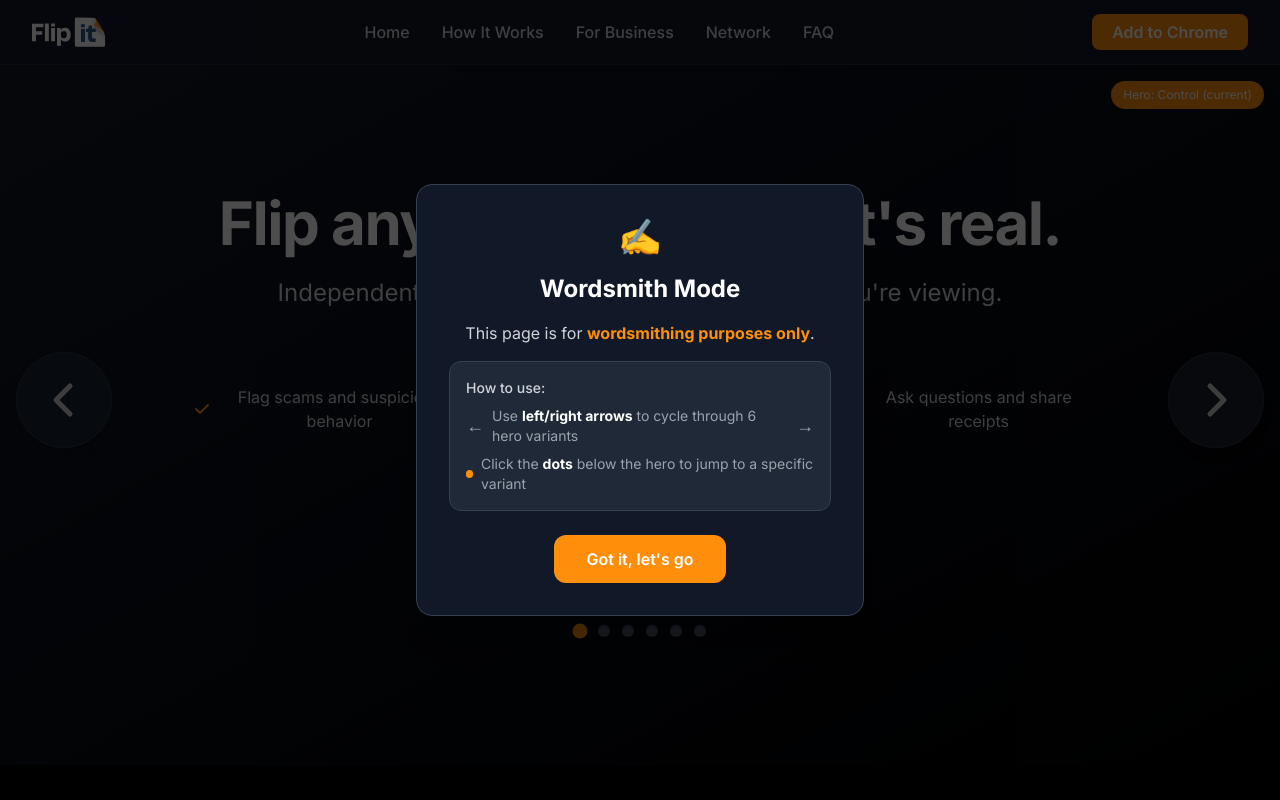
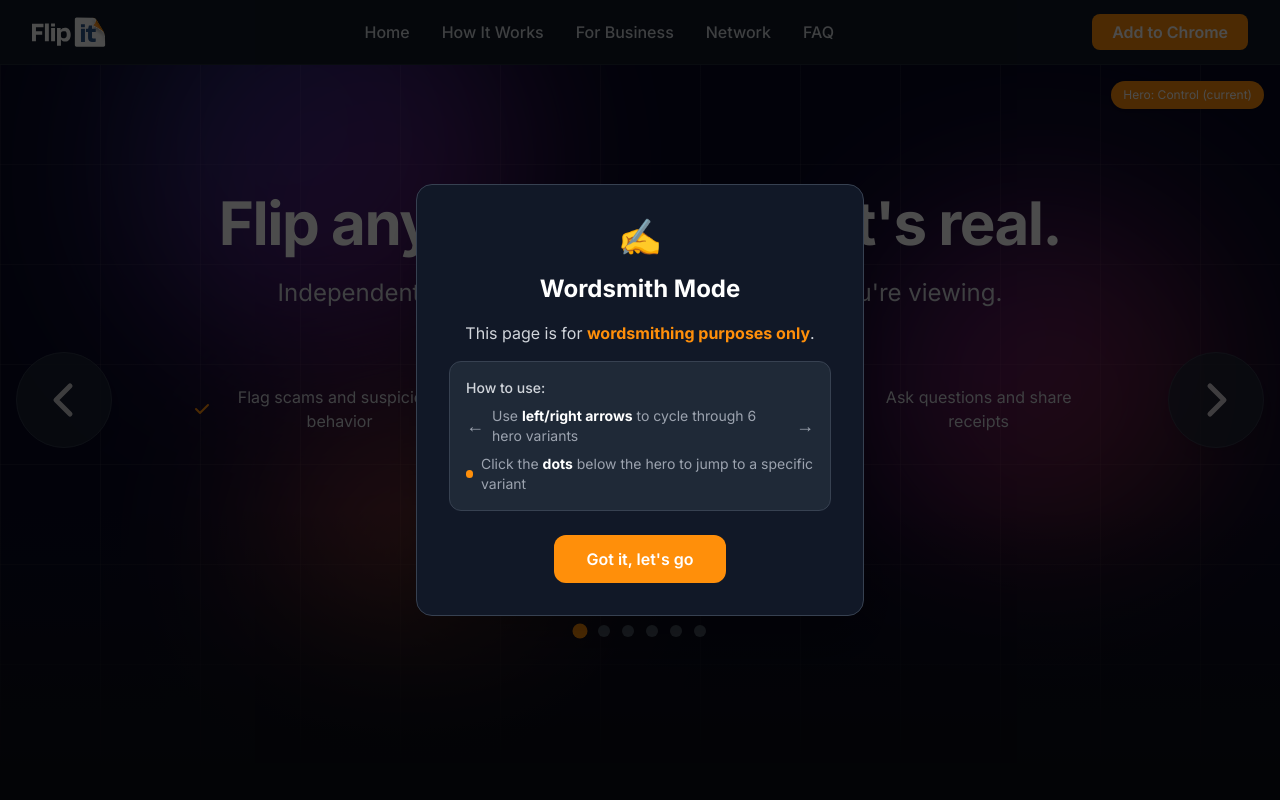
Before and after one commit to mikehelm/flipitwords, a Next.js app: page / in a window 1280 px wide. Shown: the top 800 px of the page. Built offline with nearby package versions, Linux system fonts and the light colour scheme.

Commit message:
Add Flipit background pattern: grid, gradient orbs, navy base (#070823)

```diff
--- a/app/globals.css
+++ b/app/globals.css
@@ -4,7 +4,7 @@
 
 :root {
   --foreground: #ffffff;
-  --background: #0a0a0a;
+  --background: #070823;
   --flipit-orange: #FF8F0A;
 }
 
@@ -30,3 +30,81 @@ body {
 .hover\:bg-orange-600:hover {
   background-color: #e67e00;
 }
+
+/* Flipit background pattern */
+.flipit-bg {
+  background-color: #070823;
+  position: relative;
+}
+
+.flipit-bg::before {
+  content: '';
+  position: absolute;
+  inset: 0;
+  background:
+    repeating-linear-gradient(
+      0deg,
+      rgba(114, 114, 114, 0.15) 0px,
+      rgba(114, 114, 114, 0.15) 1px,
+      transparent 1px,
+      transparent 100px
+    ),
+    repeating-linear-gradient(
+      90deg,
+      rgba(114, 114, 114, 0.15) 0px,
+      rgba(114, 114, 114, 0.15) 1px,
+      transparent 1px,
+      transparent 100px
+    );
+  pointer-events: none;
+}
+
+/* Gradient orbs */
+.flipit-orbs {
+  position: absolute;
+  inset: 0;
+  overflow: hidden;
+  pointer-events: none;
+}
+
+.flipit-orb {
+  position: absolute;
+  border-radius: 50%;
+  filter: blur(80px);
+  opacity: 0.4;
+}
+
+.flipit-orb-1 {
+  width: 400px;
+  height: 400px;
+  top: -100px;
+  left: 10%;
+  background: linear-gradient(135deg, #2b7fff, #ad46ff, #f6339a);
+}
+
+.flipit-orb-2 {
+  width: 350px;
+  height: 350px;
+  top: 20%;
+  right: 5%;
+  background: linear-gradient(135deg, #ad46ff, #f6339a, #ff6500);
+}
+
+.flipit-orb-3 {
+  width: 300px;
+  height: 300px;
+  bottom: 10%;
+  left: 20%;
+  background: linear-gradient(135deg, #f6339a, #ff6f3c, #ff9d33);
+}
+
+/* Bottom fade */
+.flipit-fade-bottom {
+  position: absolute;
+  bottom: 0;
+  left: 0;
+  right: 0;
+  height: 256px;
+  background: linear-gradient(transparent, #0b0d15);
+  pointer-events: none;
+}
--- a/app/layout.tsx
+++ b/app/layout.tsx
@@ -26,10 +26,10 @@ export default function RootLayout({
 }) {
   return (
     <html lang="en" className="dark">
-      <body className={`${inter.className} bg-black text-white`}>
+      <body className={`${inter.className} bg-[#070823] text-white`}>
         <HeroVariantProvider>
           <Header />
-          <main className="min-h-screen bg-black">
+          <main className="min-h-screen bg-[#070823]">
             {children}
           </main>
           <Footer />
--- a/components/BusinessCTA.tsx
+++ b/components/BusinessCTA.tsx
@@ -8,7 +8,7 @@ export default function BusinessCTA() {
   ];
 
   return (
-    <section className="py-16 sm:py-24 bg-black">
+    <section className="py-16 sm:py-24 bg-[#0b0d15]">
       <div className="max-w-7xl mx-auto px-4 sm:px-6 lg:px-8">
         <div className="max-w-3xl mx-auto text-center">
           <h2 className="text-3xl sm:text-4xl font-bold text-white mb-4">For businesses: participate early</h2>
@@ -16,18 +16,18 @@ export default function BusinessCTA() {
             Be part of the conversation where your customers make decisions.
           </p>
 
-          <div className="bg-gray-900 border border-gray-700 rounded-xl p-8 mb-8">
-            <h3 className="font-bold text-white mb-4">What participating means:</h3>
-            <ul className="space-y-3 text-left max-w-md mx-auto">
+          <div className="bg-[#12141f] border border-gray-800 rounded-xl p-8 mb-8 text-left">
+            <h3 className="font-bold text-white mb-4 text-center">What participating means:</h3>
+            <ul className="space-y-3 max-w-md mx-auto">
               {benefits.map((benefit, index) => (
                 <li key={index} className="flex items-center gap-3">
-                  <span className="text-flipit-orange">✓</span>
+                  <span className="text-flipit-orange text-xl">✓</span>
                   <span className="text-gray-300">{benefit}</span>
                 </li>
               ))}
             </ul>
 
-            <div className="mt-6 p-4 bg-red-900/30 border border-red-700 rounded-lg">
+            <div className="mt-6 p-4 bg-red-900/20 border border-red-700/50 rounded-lg text-center">
               <p className="text-red-400 font-medium">⚠️ You can&apos;t remove user reviews.</p>
             </div>
           </div>
--- a/components/Demo.tsx
+++ b/components/Demo.tsx
@@ -13,7 +13,7 @@ export default function Demo() {
   const [activeScenario, setActiveScenario] = useState('shopping');
 
   return (
-    <section id="demo" className="py-16 sm:py-24 bg-black">
+    <section id="demo" className="py-16 sm:py-24 bg-[#0b0d15]">
       <div className="max-w-7xl mx-auto px-4 sm:px-6 lg:px-8">
         <h2 className="text-3xl sm:text-4xl font-bold text-white text-center mb-4">See it in action</h2>
         <p className="text-lg text-gray-400 text-center mb-12">Click a scenario to see what Flipit reveals</p>
@@ -27,7 +27,7 @@ export default function Demo() {
               className={`px-6 py-3 rounded-full font-medium transition-all ${
                 activeScenario === scenario.id
                   ? 'bg-flipit-orange text-white shadow-lg'
-                  : 'bg-gray-800 text-gray-300 hover:bg-gray-700'
+                  : 'bg-[#1a1d2e] text-gray-300 hover:bg-[#252840]'
               }`}
             >
               {scenario.label}
@@ -39,7 +39,7 @@ export default function Demo() {
         <div className="relative max-w-5xl mx-auto">
           <div className="grid md:grid-cols-2 gap-6">
             {/* Mock webpage */}
-            <div className="bg-gradient-to-br from-gray-800 to-gray-900 rounded-xl aspect-[4/3] flex items-center justify-center relative overflow-hidden border border-gray-700">
+            <div className="bg-gradient-to-br from-[#1a1d2e] to-[#0f1120] rounded-xl aspect-[4/3] flex items-center justify-center relative overflow-hidden border border-gray-800">
               <div className="absolute inset-0 opacity-30">
                 <div className="absolute top-4 left-4 right-4 h-8 bg-gray-700 rounded"></div>
                 <div className="absolute top-16 left-4 right-4 h-4 bg-gray-700 rounded w-3/4"></div>
@@ -57,19 +57,19 @@ export default function Demo() {
             </div>
 
             {/* Flipit overlay */}
-            <div className="bg-gray-900 border border-gray-700 rounded-xl shadow-xl p-6 space-y-4">
-              <div className="flex items-center gap-2 border-b border-gray-700 pb-4">
+            <div className="bg-[#12141f] border border-gray-800 rounded-xl shadow-xl p-6 space-y-4">
+              <div className="flex items-center gap-2 border-b border-gray-800 pb-4">
                 <span className="text-flipit-orange font-bold">Flipit</span>
                 <span className="text-gray-500 text-sm">Overlay</span>
               </div>
 
               {/* Warning */}
-              <div className="p-4 rounded-lg bg-yellow-900/30 border border-yellow-700">
+              <div className="p-4 rounded-lg bg-yellow-900/20 border border-yellow-700/50">
                 <p className="font-medium text-sm text-yellow-300">⚠️ 23 users reported delayed shipping</p>
               </div>
 
               {/* Review */}
-              <div className="border border-gray-700 rounded-lg p-4">
+              <div className="border border-gray-800 rounded-lg p-4">
                 <div className="flex items-center gap-2 mb-2">
                   <div className="w-8 h-8 bg-gray-700 rounded-full flex items-center justify-center text-sm font-medium text-gray-300">S</div>
                   <span className="font-medium text-sm text-gray-200">Sarah M.</span>
@@ -85,7 +85,7 @@ export default function Demo() {
               </div>
 
               {/* Conversation */}
-              <div className="bg-gray-800 rounded-lg p-4">
+              <div className="bg-[#1a1d2e] rounded-lg p-4">
                 <div className="flex items-center gap-2 mb-2">
                   <span className="font-medium text-sm text-gray-200">Mike T.</span>
                   <span className="text-gray-500 text-xs">2 hours ago</span>
@@ -94,7 +94,7 @@ export default function Demo() {
               </div>
 
               {/* Official response */}
-              <div className="border-2 border-flipit-orange/30 rounded-lg p-4 bg-flipit-orange/10">
+              <div className="border-2 border-flipit-orange/30 rounded-lg p-4 bg-flipit-orange/5">
                 <div className="flex items-center gap-2 mb-2">
                   <span className="font-medium text-sm text-gray-200">Store Official</span>
                   <span className="bg-flipit-orange text-white text-xs px-2 py-0.5 rounded-full">✓ Verified</span>
--- a/components/Hero.tsx
+++ b/components/Hero.tsx
@@ -23,10 +23,20 @@ export default function Hero({ variant }: HeroProps) {
   };
 
   return (
-    <section className="bg-gradient-to-br from-gray-900 to-black py-16 sm:py-24 lg:py-32 relative">
+    <section className="flipit-bg py-16 sm:py-24 lg:py-32 relative min-h-[80vh]">
+      {/* Gradient orbs */}
+      <div className="flipit-orbs">
+        <div className="flipit-orb flipit-orb-1"></div>
+        <div className="flipit-orb flipit-orb-2"></div>
+        <div className="flipit-orb flipit-orb-3"></div>
+      </div>
+
+      {/* Bottom fade */}
+      <div className="flipit-fade-bottom"></div>
+
       {mounted && isTestMode && <HeroBadge />}
 
-      <div className="max-w-7xl mx-auto px-4 sm:px-6 lg:px-8 text-center">
+      <div className="max-w-7xl mx-auto px-4 sm:px-6 lg:px-8 text-center relative z-10">
         {/* Kicker - optional smaller text above headline */}
         {variant.kicker && (
           <p className="text-sm sm:text-base font-semibold text-flipit-orange uppercase tracking-wide mb-4">
--- a/components/HowItWorks.tsx
+++ b/components/HowItWorks.tsx
@@ -6,7 +6,7 @@ export default function HowItWorks() {
   ];
 
   return (
-    <section className="py-16 sm:py-24 bg-black">
+    <section className="py-16 sm:py-24 bg-[#0b0d15]">
       <div className="max-w-7xl mx-auto px-4 sm:px-6 lg:px-8">
         <h2 className="text-3xl sm:text-4xl font-bold text-white text-center mb-4">How it works</h2>
         <p className="text-lg text-gray-400 text-center mb-4">Three simple steps to better decisions</p>
@@ -15,7 +15,7 @@ export default function HowItWorks() {
         <div className="grid md:grid-cols-3 gap-8 max-w-4xl mx-auto">
           {steps.map((step) => (
             <div key={step.number} className="text-center">
-              <div className="w-16 h-16 bg-flipit-orange text-white rounded-full flex items-center justify-center text-2xl font-bold mx-auto mb-4">
+              <div className="w-16 h-16 bg-flipit-orange text-white rounded-full flex items-center justify-center text-2xl font-bold mx-auto mb-4 shadow-lg">
                 {step.number}
               </div>
               <h3 className="text-xl font-bold text-white mb-2">{step.title}</h3>
--- a/components/TrustSection.tsx
+++ b/components/TrustSection.tsx
@@ -6,8 +6,14 @@ export default function TrustSection() {
   ];
 
   return (
-    <section className="py-16 sm:py-24 bg-gray-900 text-white">
-      <div className="max-w-7xl mx-auto px-4 sm:px-6 lg:px-8">
+    <section className="py-16 sm:py-24 bg-[#070823] text-white relative overflow-hidden">
+      {/* Subtle grid pattern */}
+      <div className="absolute inset-0 opacity-20" style={{
+        backgroundImage: `repeating-linear-gradient(0deg, rgba(114, 114, 114, 0.3) 0px, rgba(114, 114, 114, 0.3) 1px, transparent 1px, transparent 100px),
+                          repeating-linear-gradient(90deg, rgba(114, 114, 114, 0.3) 0px, rgba(114, 114, 114, 0.3) 1px, transparent 1px, transparent 100px)`
+      }}></div>
+
+      <div className="max-w-7xl mx-auto px-4 sm:px-6 lg:px-8 relative z-10">
         <h2 className="text-3xl sm:text-4xl font-bold text-center mb-4">Independent by design</h2>
         <p className="text-lg text-gray-400 text-center mb-12 max-w-2xl mx-auto">
           Built so the back layer can&apos;t be controlled by the page owner.
@@ -15,8 +21,8 @@ export default function TrustSection() {
 
         <div className="max-w-3xl mx-auto space-y-6">
           {points.map((point, index) => (
-            <div key={index} className="flex items-start gap-4">
-              <div className="w-8 h-8 bg-flipit-orange rounded-full flex items-center justify-center flex-shrink-0 mt-1">
+            <div key={index} className="flex items-start gap-4 bg-[#12141f] rounded-xl p-4 border border-gray-800">
+              <div className="w-8 h-8 bg-flipit-orange rounded-full flex items-center justify-center flex-shrink-0">
                 <span className="text-white font-bold">✓</span>
               </div>
               <p className="text-lg text-gray-300">{point}</p>
--- a/components/ValueCards.tsx
+++ b/components/ValueCards.tsx
@@ -18,14 +18,14 @@ export default function ValueCards() {
   ];
 
   return (
-    <section className="py-16 sm:py-24 bg-gray-900">
+    <section className="py-16 sm:py-24 bg-[#070823]">
       <div className="max-w-7xl mx-auto px-4 sm:px-6 lg:px-8">
         <h2 className="text-3xl sm:text-4xl font-bold text-white text-center mb-4">What you get</h2>
         <p className="text-lg text-gray-400 text-center mb-12">Instant context when you need it most</p>
 
         <div className="grid md:grid-cols-3 gap-8">
           {cards.map((card) => (
-            <div key={card.title} className="bg-gray-800 border border-gray-700 rounded-xl p-8 shadow-sm hover:shadow-md transition-shadow">
+            <div key={card.title} className="bg-[#12141f] border border-gray-800 rounded-xl p-8 hover:border-gray-700 transition-colors">
               <div className="text-4xl mb-4">{card.emoji}</div>
               <h3 className="text-xl font-bold text-white mb-2">{card.title}</h3>
               <p className="text-gray-400">{card.description}</p>
```
